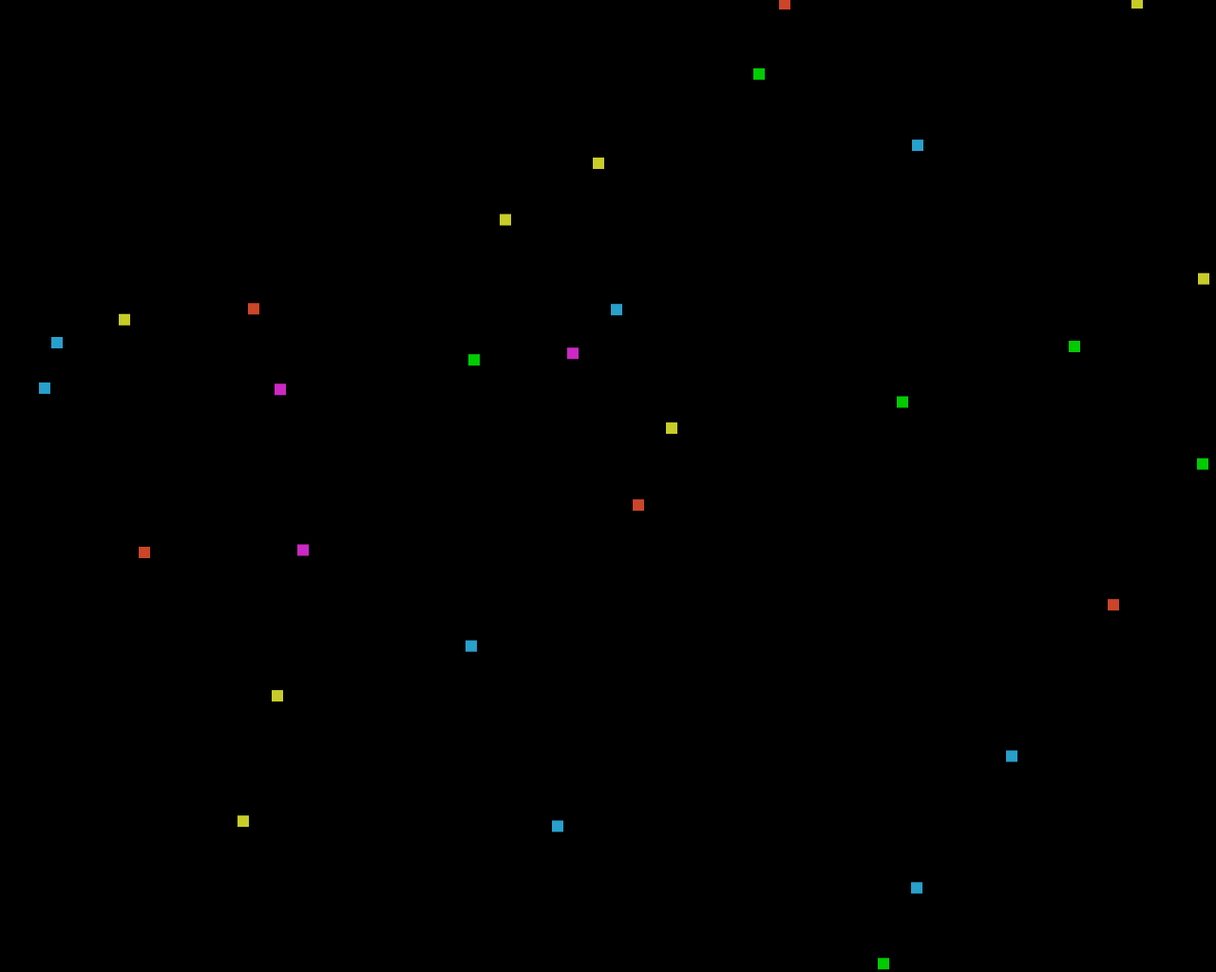
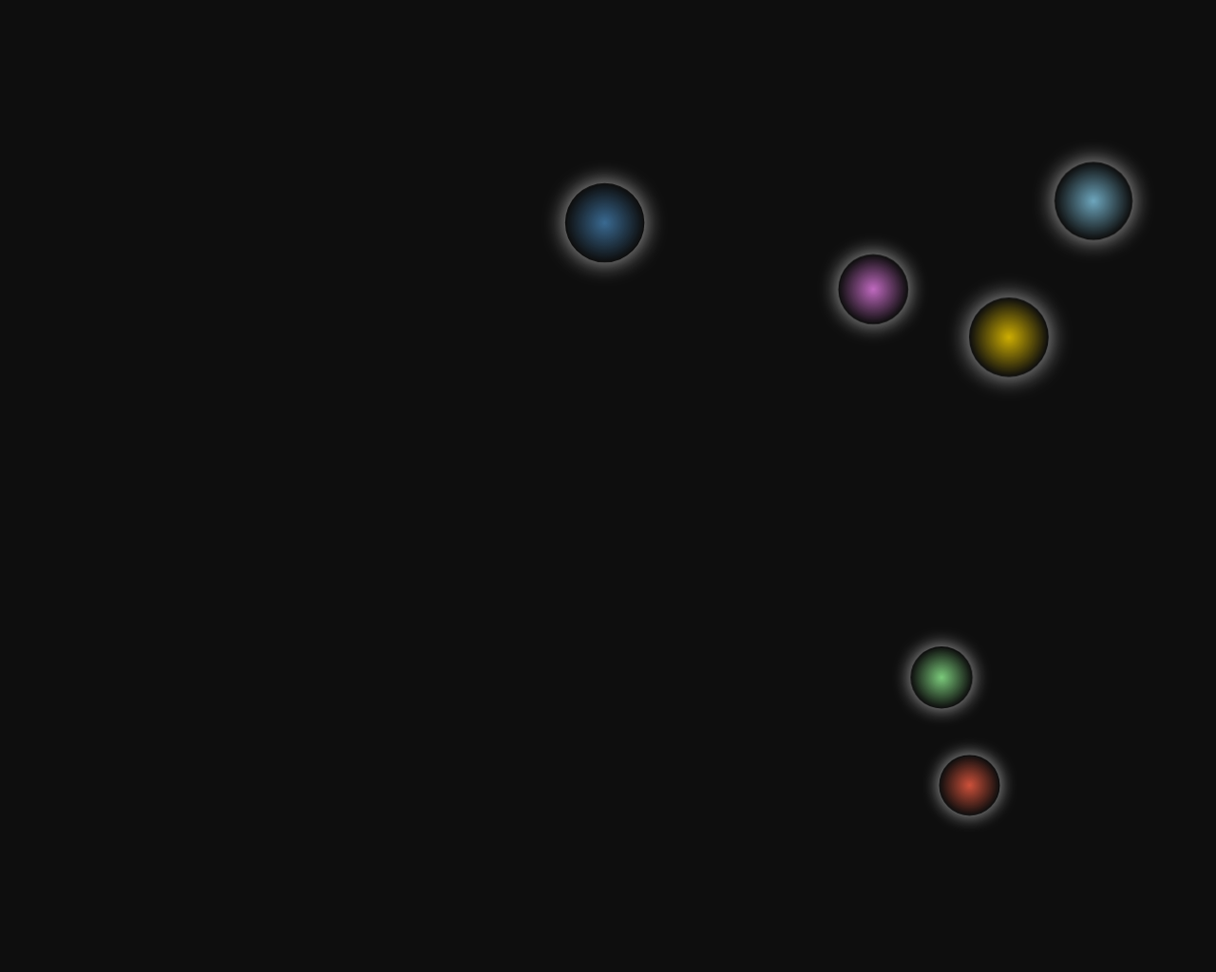
Before and after one commit to TREKZEST/Solar-system-, a plain HTML site: page index.html in a window 1280 px wide. Shown: the top 1024 px of the page at 95% size. After the commit the page ends 860 px from the top, so only its background shows below. Drawn offline with Linux system fonts and the light colour scheme.

Commit message:
update index.html

```diff
--- a/index.html
+++ b/index.html
@@ -9,41 +9,59 @@ box-sizing: border-box;
 }
 body {
 height: 100vh;
+background-color: #0e0e0e;
 overflow: hidden;
-background-color: #000;
 display: flex;
+justify-content: center;
 align-items: center;
-justify-content: center;
 }
-.pixel {
+.orb {
 position: absolute;
-width: 12px;
-height: 12px;
-background-color: #00ff00;
-opacity: 0.8;
-animation: fall 5s linear infinite;
+width: 70px;
+height: 70px;
+background: radial-gradient(circle, rgba(255, 255, 255, 0.8), transparent 70%);
+border-radius: 50%;
+box-shadow: 0px 0px 20px rgba(255, 255, 255, 0.7);
+animation: float 6s ease-in-out infinite;
 }
-@keyframes fall {
+@keyframes float {
 0% {
-transform: translateY(-100vh);
+transform: translate(0, 0) scale(1);
+}
+25% {
+transform: translate(80px, -100px) scale(1.1);
+}
+50% {
+transform: translate(-150px, 50px) scale(0.9);
+}
+75% {
+transform: translate(100px, -30px) scale(1.2);
 }
 100% {
-transform: translateY(100vh);
+transform: translate(0, 0) scale(1);
 }
 }
 </style>
 </head>
 <body><script>
-const createPixel = () => {
-const pixel = document.createElement('div');
-pixel.classList.add('pixel');
-pixel.style.left = `${Math.random() * 100}vw`;
-pixel.style.backgroundColor = getRandomColor();
-pixel.style.animationDuration = `${Math.random() * 3 + 3}s`;
-document.body.appendChild(pixel);setTimeout(() => pixel.remove(), 5000);
-};const getRandomColor = () => {
-const colors = ['#ff5733', '#33c9ff', '#00ff00', '#ff33f6', '#faff33'];
-return colors[Math.floor(Math.random() * colors.length)];
-};setInterval(createPixel, 100);
-</script></body>
+const createOrb = (color) => {
+const orb = document.createElement('div');
+orb.classList.add('orb');
+orb.style.background = `radial-gradient(circle, ${color}, transparent 70%)`;
+orb.style.left = `${Math.random() * 100}vw`;
+orb.style.top = `${Math.random() * 100}vh`;
+orb.style.animationDelay = `${Math.random() * 3}s`;
+document.body.appendChild(orb);
+};
+const colors = [
+'rgba(255, 99, 71, 0.8)',
+'rgba(135, 206, 235, 0.8)',
+'rgba(255, 215, 0, 0.8)',
+'rgba(152, 251, 152, 0.8)',
+'rgba(238, 130, 238, 0.8)',
+'rgba(70, 130, 180, 0.8)'
+];
+colors.forEach(color => createOrb(color));
+</script>
+</body>
 </html>
```
